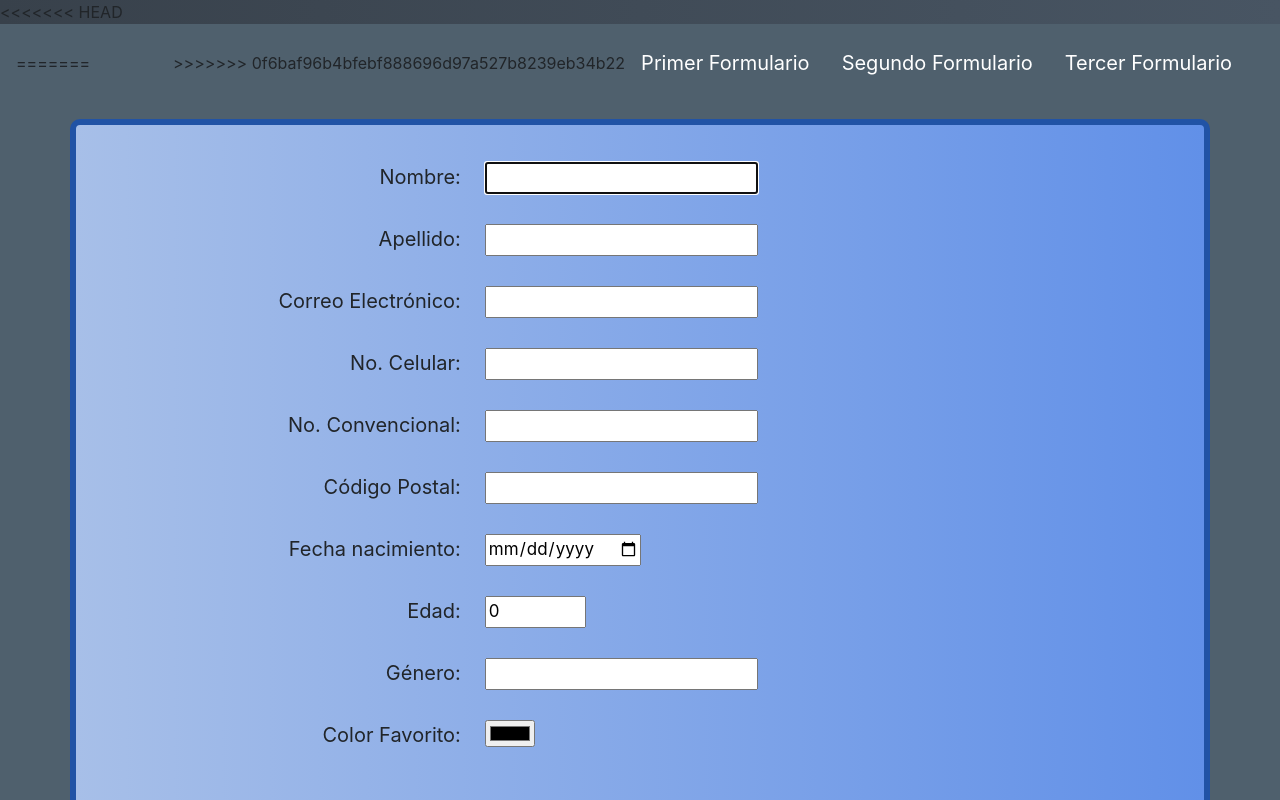
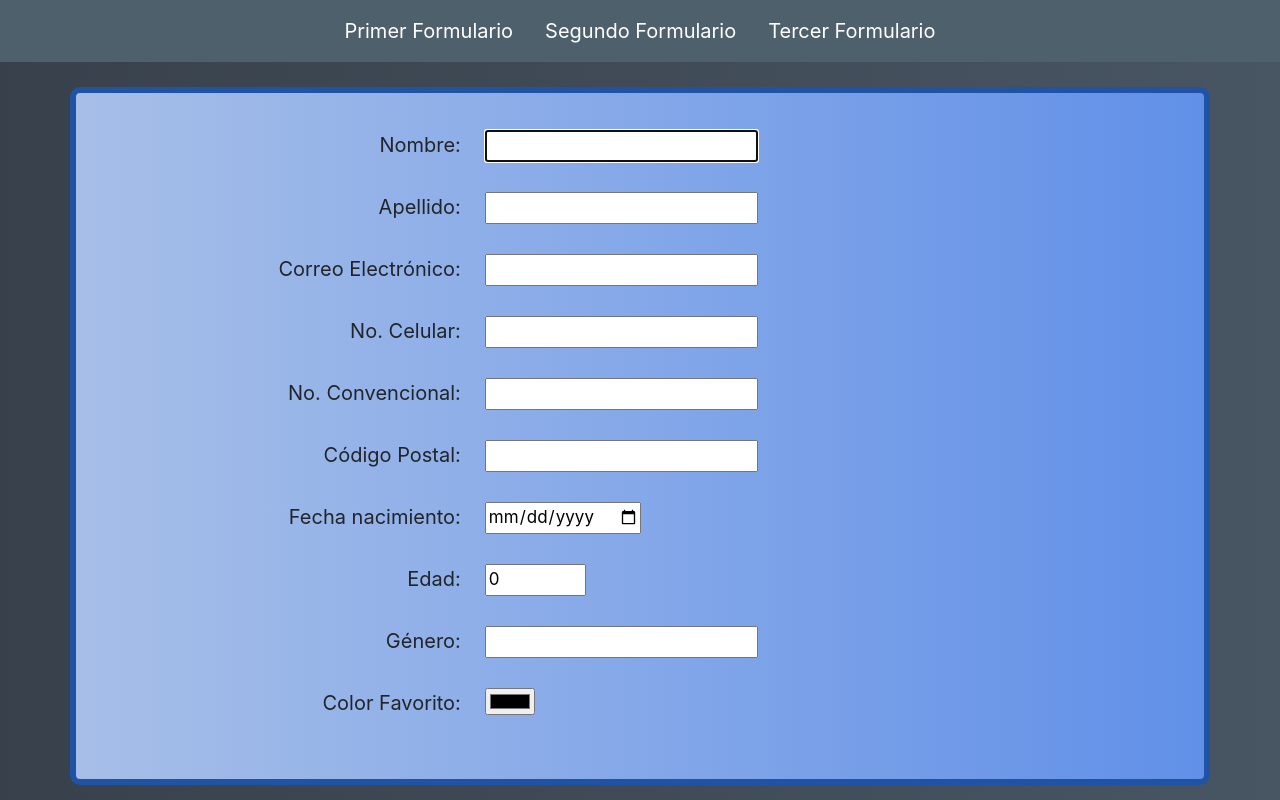
Before and after one commit to JoelTapia99/Blog_DisenioInterfaz, a plain HTML site: page index.html in a window 1280 px wide. Shown: the top 800 px of the page. Drawn offline with nearby package versions, Linux system fonts and the light colour scheme.

Commit message:
navBar estatico

```diff
--- a/index.html
+++ b/index.html
@@ -23,11 +23,7 @@
 
 <body>
   <!-- barra de navegacion------------------------------------------------------------------------------------------------------------------------ -->
-<<<<<<< HEAD
   <nav class="navbar navbar-light sticky-top" style="background-color: #4f606d;">
-=======
-  <nav class="navbar navbar-light" style="background-color: #4f606d;">
->>>>>>> 0f6baf96b4bfebf888696d97a527b8239eb34b22
     <hr>
     <nav class="nav">
       <a class="nav-link" href="#form_sin_boostrap" style="color: white; font-size: 20px;">Primer Formulario</a>
```
